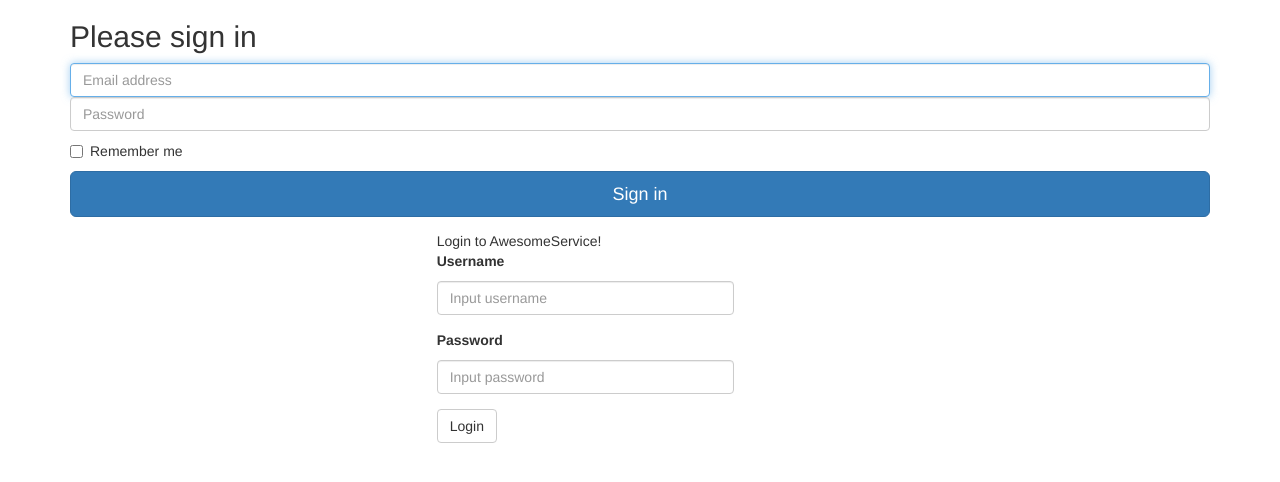
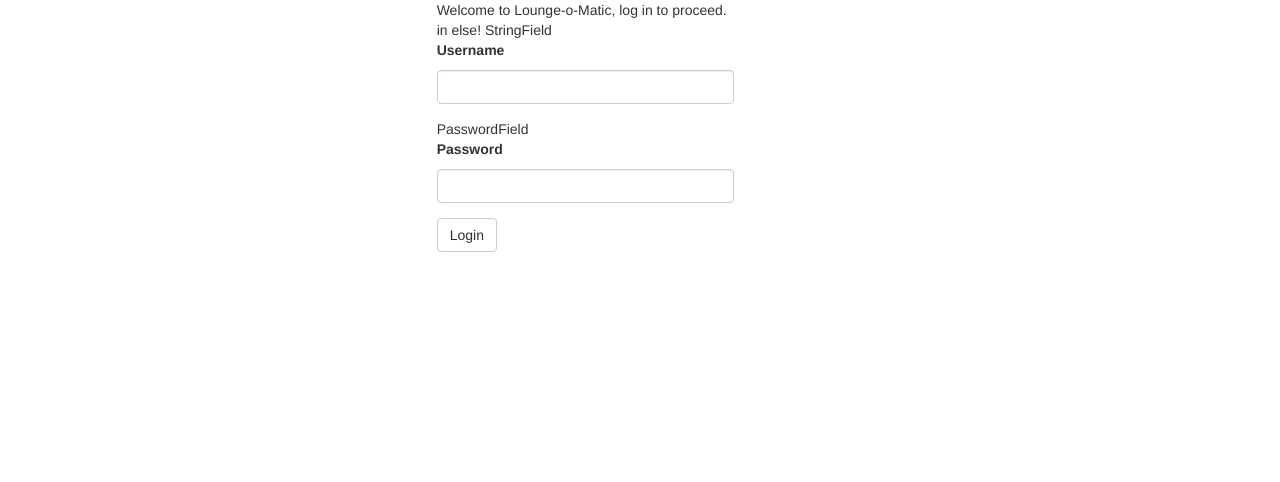
Before and after one commit to ax-rwnd/lounge-frontseat, a Flask app: page /login in a window 1280 px wide. Shown: the top 482 px of the page. Run offline with Flask 2, Linux system fonts and the light colour scheme; parts of the project's set-up code (start-up, migrations or seed data) failed here and were passed over; some libraries are stand-ins or nearby versions.

Commit message:
Fixes weird login hiccup.

```diff
--- a/src/templates/_formhelpers.html
+++ b/src/templates/_formhelpers.html
@@ -1,4 +1,4 @@
-{% macro render_field(field, label_visible=true) -%}
+{% macro render_field(field, label_visible=true) %}
 
 <div class="form-group {% if field.errors %}has-error{% endif %} {{ kwargs.pop('class_', '') }}">
     {% if (field.type != 'HiddenField' and field.type !='CSRFTokenField') and label_visible %}
@@ -11,16 +11,19 @@
     {% endfor %}
     {% endif %}
 </div>
-{%- endmacro %}
+{% endmacro %}
 
-{% macro render_form(form, action_url='', action_text='Submit', class_='', btn_class='btn btn-default') -%}
+{% macro render_form(form, action_url='', action_text='Submit', class_='', btn_class='btn btn-default') %}
 
 <form method="POST" action="{{ action_url }}" role="form" class="{{ class_ }}">
     {{ form.hidden_tag() if form.hidden_tag }}
 	{% if caller %}
+    		{{ caller}}
 	    {{ caller() }}
 	{% else %}
+		in else!
 		{% for f in form %}
+			{{f.type}}
 			{% if f.type == 'username' %}
 				{{ render_field(form.username, placeholder='Input username', type='username') }}
 			{% elif f.type == 'password' %}
@@ -32,4 +35,4 @@
 	{% endif %}
     <button type="submit" class="{{ btn_class }}">{{ action_text }}</button>
 </form>
-{%- endmacro %}
+{% endmacro %}
--- a/src/templates/login.html
+++ b/src/templates/login.html
@@ -11,34 +11,15 @@
     <link href="../static/font-awesome-4.3.0/css/font-awesome.min.css" rel="stylesheet">
     <title>Login</title>
 </head>
+
 <body>
-<div class="container">
-
-    <form class="form-signin">
-        <h2 class="form-signin-heading">Please sign in</h2>
-        <label for="inputEmail" class="sr-only">Email address</label>
-        <input type="email" id="inputEmail" class="form-control" placeholder="Email address" required autofocus>
-        <label for="inputPassword" class="sr-only">Password</label>
-        <input type="password" id="inputPassword" class="form-control" placeholder="Password" required>
-        <div class="checkbox">
-            <label>
-                <input type="checkbox" value="remember-me"> Remember me
-            </label>
-        </div>
-        <button class="btn btn-lg btn-primary btn-block" type="submit">Sign in</button>
-    </form>
-
-</div> <!-- /container -->
 	<div class="row">
 	    <div class="col-xs-12 col-md-3 col-sm-4 col-sm-offset-4 col-md-offset-4 col-lg-3 col-lg-offset-4">
 		<div class="login-message">
-            Login to AwesomeService!
+		    Welcome to Lounge-o-Matic, log in to proceed.
 		</div>
-        {% call macros.render_form(form, action_url=url_for('login'), action_text='Login',
-        class_='login-form') %}
-        {{ macros.render_field(form.username, placeholder='Input username', type='username') }}
-        {{ macros.render_field(form.password, placeholder='Input password', type='password') }}
-        {% endcall %}
+		{{ macros.render_form(form, action_url=url_for('login'), action_text='Login',
+		class_='login-form') }}
 
 	    </div>
 	</div>
```
Lines whose indentation alone changed are shown as unchanged.
